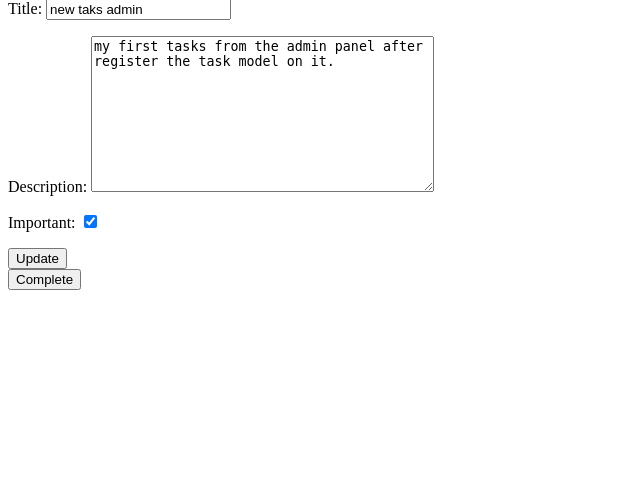
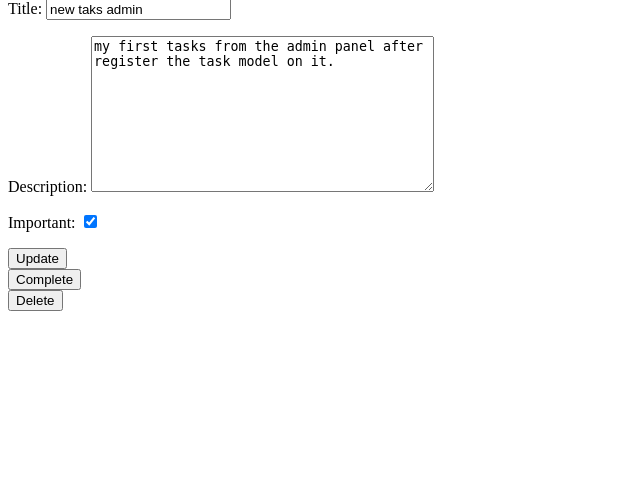
Before and after one commit to vicenteh2o/django-auth-crud, a Django app: page /tasks/1/ in a window 1280 px wide. Shown: the part 169-667 px from the top of the page, without its empty margins (0-640 px from the left). Run offline with Django 5.2, Linux system fonts and the light colour scheme; a user stored in the database is signed in; data comes from the database, SQL or seed files in the repository; both versions use the stored data as it was after the commit.

Commit message:
feat: delete tasks

```diff
--- a/authcrud/urls.py
+++ b/authcrud/urls.py
@@ -27,6 +27,8 @@ urlpatterns = [
     path('tasks/<int:task_id>/', views.task_detail, name='task_detail'),
     path('tasks/<int:task_id>/complete',
          views.complete_task, name='complete_task'),
+    path('tasks/<int:task_id>/delete',
+         views.delete_task, name='delete_task'),
     path('logout/', views.signout, name='logout'),
     path('signin/', views.signin, name='signin'),
 ]
--- a/tasks/templates/task_detail.html
+++ b/tasks/templates/task_detail.html
@@ -10,4 +10,9 @@
   {% csrf_token %}
   <button>Complete</button>
 </form>
+
+<form action="{% url 'delete_task' task.id %}" method="post">
+  {% csrf_token %}
+  <button>Delete</button>
+</form>
 {% endblock %}
--- a/tasks/views.py
+++ b/tasks/views.py
@@ -71,6 +71,13 @@ def complete_task(request, task_id):
         return redirect('tasks')
 
 
+def delete_task(request, task_id):
+    task = get_object_or_404(Task, pk=task_id, user=request.user)
+    if request.method == 'POST':
+        task.delete()
+        return redirect('tasks')
+
+
 def signout(request):
     logout(request)
     return redirect('home')
```
Also changed, not shown: db.sqlite3.
